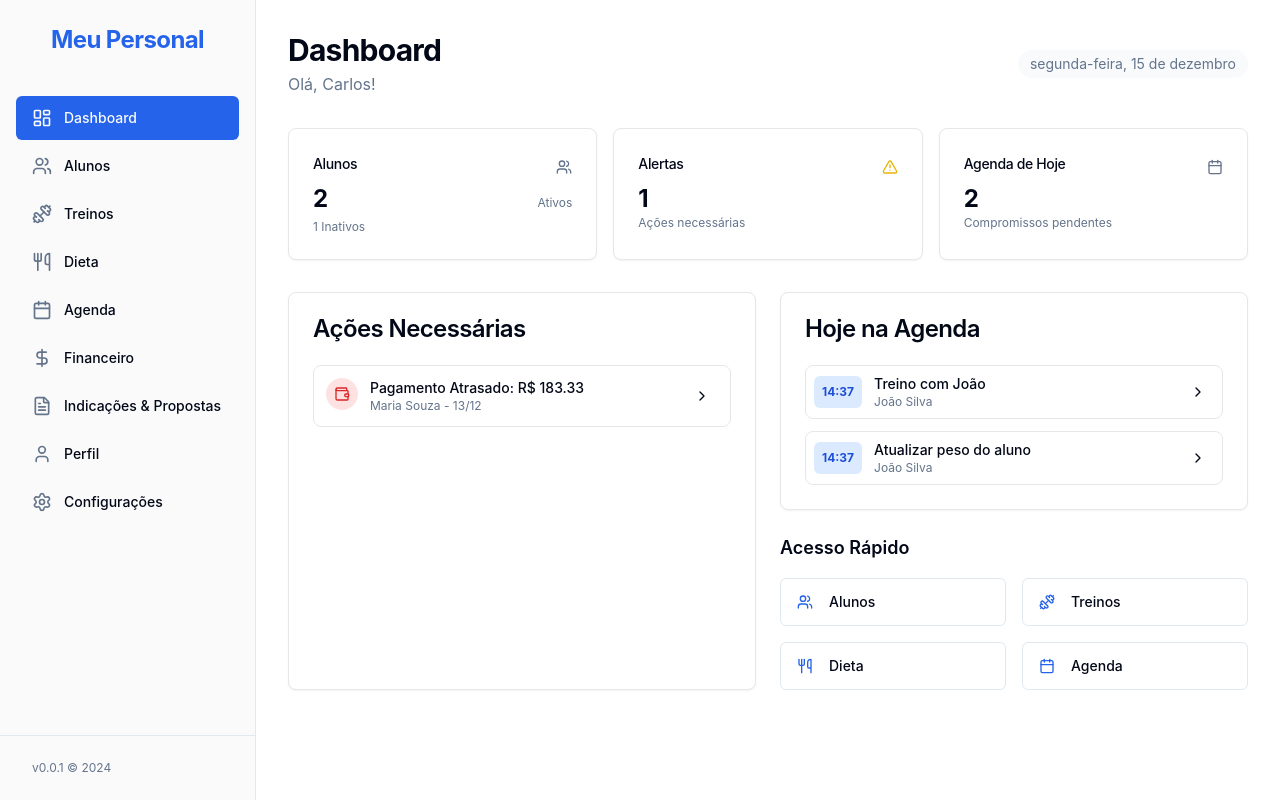
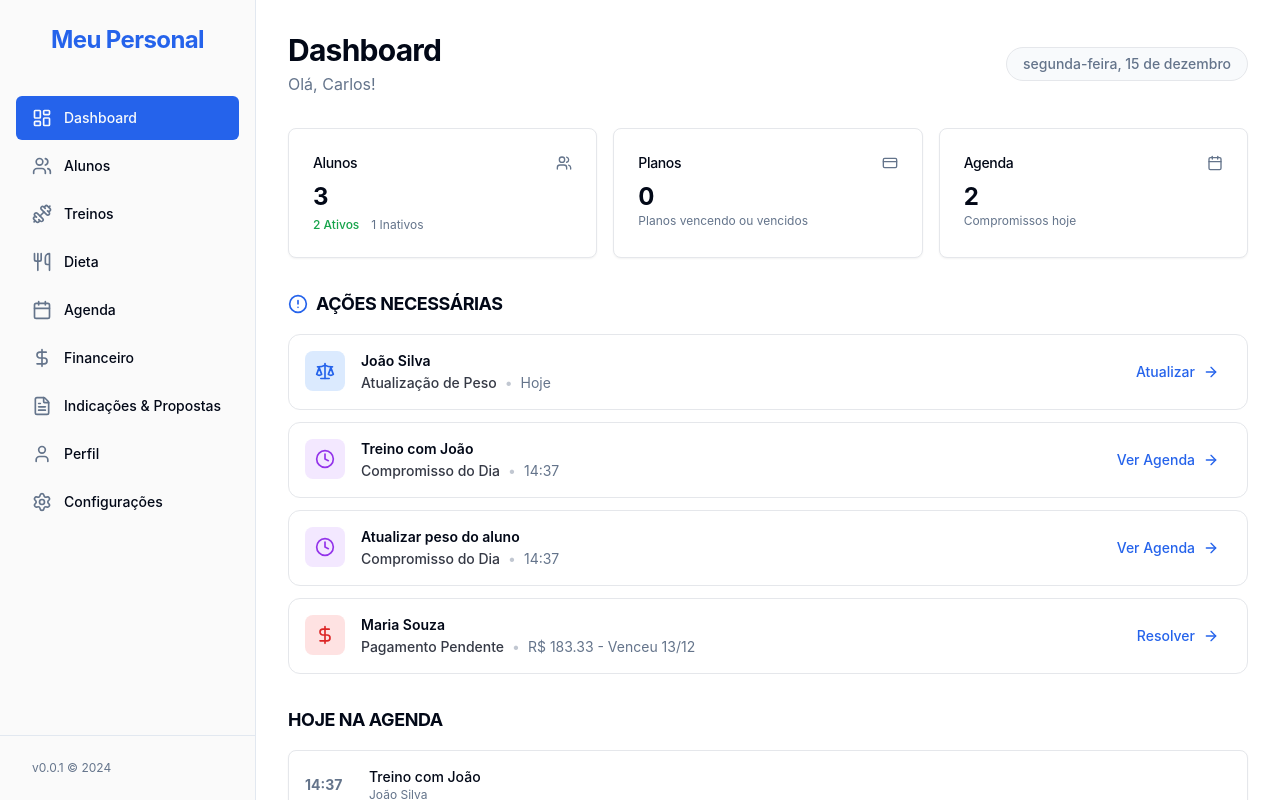
Before and after one commit to victorfelixds-art/123PERSONAL---1, a React (Vite) app: page / in a window 1280 px wide. Shown: the top 800 px of the page. Built offline with nearby package versions, Linux system fonts and the light colour scheme.

Commit message:
Refactor dashboard for actionable insights

```diff
--- a/src/pages/Index.tsx
+++ b/src/pages/Index.tsx
@@ -1,16 +1,25 @@
 import useAppStore from '@/stores/useAppStore'
-import { Card, CardContent, CardHeader, CardTitle } from '@/components/ui/card'
+import {
+  Card,
+  CardContent,
+  CardHeader,
+  CardTitle,
+  CardDescription,
+} from '@/components/ui/card'
 import { Button } from '@/components/ui/button'
 import {
   Users,
+  CreditCard,
+  Calendar,
+  ChevronRight,
   Dumbbell,
-  Calendar,
-  AlertTriangle,
-  ChevronRight,
   Utensils,
-  Wallet,
+  DollarSign,
   Clock,
-  CreditCard,
+  AlertCircle,
+  CheckCircle2,
+  Scale,
+  ArrowRight,
 } from 'lucide-react'
 import { Link } from 'react-router-dom'
 import {
@@ -20,335 +29,413 @@ import {
   isSameDay,
   parseISO,
   differenceInDays,
+  isAfter,
 } from 'date-fns'
 import { ptBR } from 'date-fns/locale'
 import { cn } from '@/lib/utils'
 
 const Index = () => {
-  const { clients, workouts, events, profile, transactions } = useAppStore()
+  const { clients, events, profile, transactions } = useAppStore()
+  const today = new Date()
 
+  // --- Metrics ---
+
+  // Students
+  const totalClients = clients.length
   const activeClients = clients.filter((c) => c.status === 'active').length
   const inactiveClients = clients.filter((c) => c.status === 'inactive').length
 
-  const expiringWorkouts = workouts.filter(
-    (w) =>
-      !w.isLifetime &&
-      w.expirationDate &&
-      isBefore(new Date(w.expirationDate), addDays(new Date(), 7)) &&
-      !isBefore(new Date(w.expirationDate), new Date()) &&
-      w.clientId,
-  )
+  // Plans Expiring (Active clients expiring in <= 5 days) or Expired (Active but past date)
+  // We also consider recently expired (inactive) if needed, but sticking to Active for "Vencendo" usually implies urgency to renew before they stop.
+  // AC says "Planos vencendo" (Expiring/Expired).
+  const plansAttention = clients.filter((c) => {
+    if (!c.planEndDate) return false
+    const endDate = parseISO(c.planEndDate)
+    // Active and expiring soon OR Active and already expired (but status not yet updated to inactive by system?)
+    // Or Inactive but expired recently (let's say last 7 days) to prompt renewal.
+    // For simplicity and focus: Active clients expiring in next 7 days or Overdue.
+    const isExpiringSoon =
+      c.status === 'active' &&
+      isBefore(endDate, addDays(today, 7)) &&
+      isAfter(endDate, addDays(today, -1))
+    const isOverdue = isBefore(endDate, today) && c.status === 'active' // Should be caught by store, but safety check
+    return isExpiringSoon || isOverdue
+  })
 
-  // Plan Expiry Logic - Only for clients with ACTIVE plans
-  const plansExpiring = clients
-    .filter((c) => c.status === 'active' && c.planEndDate && c.planName) // Ensure planName exists (not concluded/cancelled)
-    .map((c) => {
+  // Today's Schedule Count
+  const todayEvents = events
+    .filter((e) => isSameDay(new Date(e.date), today))
+    .sort((a, b) => new Date(a.date).getTime() - new Date(b.date).getTime())
+  const todayCommitmentsCount = todayEvents.length
+
+  // --- Required Actions Logic ---
+
+  // 1. Plans Actions
+  const planActions = plansAttention.map((c) => {
     const endDate = parseISO(c.planEndDate!)
-      const daysLeft = differenceInDays(endDate, new Date())
-      return { ...c, daysLeft, endDate }
+    const daysLeft = differenceInDays(endDate, today)
+    const isExpired = daysLeft < 0
+
+    return {
+      id: `plan-${c.id}`,
+      type: 'plan',
+      priority: 1,
+      title: isExpired ? 'Plano Vencido' : 'Plano Vencendo',
+      studentName: c.name,
+      detail: isExpired
+        ? `Venceu em ${format(endDate, 'dd/MM')}`
+        : `Vence em ${daysLeft === 0 ? 'hoje' : `${daysLeft} dias`}`,
+      link: `/alunos/${c.id}?tab=plano`,
+      actionLabel: 'Renovar',
+      icon: CreditCard,
+      colorClass: 'text-orange-600 bg-orange-100',
+    }
   })
-    .filter((item) => item.daysLeft <= 5 && item.daysLeft >= 0)
-    .sort((a, b) => a.daysLeft - b.daysLeft)
 
-  // Payment Alerts
-  const overduePayments = transactions.filter(
-    (t) =>
-      t.status === 'overdue' ||
-      (t.status === 'pending' && isBefore(new Date(t.dueDate), new Date())),
-  )
-
-  const overdueEvents = events
+  // 2. Weight Update Actions
+  // Assuming 'other' type events with specific title pattern or just recurring weight tasks
+  const weightActions = events
     .filter(
       (e) =>
         !e.completed &&
-        isBefore(new Date(e.date), new Date()) &&
-        !isSameDay(new Date(e.date), new Date()),
+        e.type === 'other' &&
+        e.title.toLowerCase().includes('peso') &&
+        (isSameDay(new Date(e.date), today) ||
+          isBefore(new Date(e.date), today)),
     )
-    .sort((a, b) => new Date(a.date).getTime() - new Date(b.date).getTime())
+    .map((e) => ({
+      id: `weight-${e.id}`,
+      type: 'weight',
+      priority: 2,
+      title: 'Atualização de Peso',
+      studentName:
+        clients.find((c) => c.id === e.studentId)?.name || 'Aluno não ident.',
+      detail: isSameDay(new Date(e.date), today)
+        ? 'Hoje'
+        : `Atrasado ${differenceInDays(today, new Date(e.date))} dias`,
+      link: e.studentId ? `/alunos/${e.studentId}` : '/alunos',
+      actionLabel: 'Atualizar',
+      icon: Scale,
+      colorClass: 'text-blue-600 bg-blue-100',
+    }))
 
-  const todayEvents = events
-    .filter((e) => !e.completed && isSameDay(new Date(e.date), new Date()))
-    .sort((a, b) => new Date(a.date).getTime() - new Date(b.date).getTime())
+  // 3. Today's Pending Commitments Actions
+  const scheduleActions = todayEvents
+    .filter((e) => !e.completed)
+    .map((e) => ({
+      id: `event-${e.id}`,
+      type: 'event',
+      priority: 3,
+      title: 'Compromisso do Dia',
+      studentName: e.title, // Using title as description often contains student name or context
+      detail: format(new Date(e.date), 'HH:mm'),
+      link: '/agenda',
+      actionLabel: 'Ver Agenda',
+      icon: Clock,
+      colorClass: 'text-purple-600 bg-purple-100',
+    }))
 
-  // Deduplicate alerts logic
+  // 4. Other Actions (Overdue Payments)
+  const paymentActions = transactions
+    .filter(
+      (t) =>
+        (t.status === 'overdue' ||
+          (t.status === 'pending' &&
+            isBefore(parseISO(t.dueDate), today) &&
+            !isSameDay(parseISO(t.dueDate), today))) &&
+        t.type === 'income',
+    )
+    .map((t) => ({
+      id: `payment-${t.id}`,
+      type: 'payment',
+      priority: 4,
+      title: 'Pagamento Pendente',
+      studentName: t.studentName || 'Aluno',
+      detail: `R$ ${t.amount.toFixed(2)} - Venceu ${format(parseISO(t.dueDate), 'dd/MM')}`,
+      link: '/financeiro',
+      actionLabel: 'Resolver',
+      icon: DollarSign,
+      colorClass: 'text-red-600 bg-red-100',
+    }))
+
+  // Consolidated Required Actions
   const requiredActions = [
-    ...plansExpiring.map((p) => ({
-      type: 'expiring_plan',
-      title: `Plano Vencendo (${p.daysLeft === 0 ? 'Hoje' : `${p.daysLeft} dias`})`,
-      client: p.name,
-      id: p.id,
-      link: `/alunos/${p.id}?tab=plano`,
-    })),
-    ...overduePayments.map((p) => ({
-      type: 'overdue_payment',
-      title: `Pagamento Atrasado: R$ ${p.amount.toFixed(2)}`,
-      client: p.studentName,
-      id: p.studentId,
-      date: p.dueDate,
-      link: '/financeiro',
-    })),
-    ...overdueEvents.map((e) => ({
-      type: 'overdue_event',
-      title: `Compromisso Atrasado: ${e.title}`,
-      client: clients.find((c) => c.id === e.studentId)?.name || 'Geral',
-      id: e.studentId || e.id,
-      date: e.date,
-      link: '/agenda',
-    })),
-  ].slice(0, 10)
-
-  const alertsCount = requiredActions.length
+    ...planActions,
+    ...weightActions,
+    ...scheduleActions,
+    ...paymentActions,
+  ].sort((a, b) => a.priority - b.priority)
 
   return (
-    <div className="container mx-auto p-4 md:p-8 space-y-8 animate-fade-in">
+    <div className="container mx-auto p-4 md:p-8 space-y-8 animate-fade-in pb-20">
+      {/* Header */}
       <div className="flex flex-col md:flex-row justify-between items-start md:items-center gap-4">
         <div>
-          <h1 className="text-3xl font-bold tracking-tight">Dashboard</h1>
+          <h1 className="text-3xl font-bold tracking-tight text-foreground">
+            Dashboard
+          </h1>
           <p className="text-muted-foreground mt-1">
             Olá, {profile.name.split(' ')[0]}!
           </p>
         </div>
-        <div className="text-sm text-muted-foreground bg-muted/50 px-3 py-1 rounded-full">
-          {format(new Date(), "EEEE, d 'de' MMMM", { locale: ptBR })}
+        <div className="text-sm font-medium text-muted-foreground bg-muted/50 px-4 py-1.5 rounded-full border">
+          {format(today, "EEEE, d 'de' MMMM", { locale: ptBR })}
         </div>
       </div>
 
-      <div className="grid gap-4 md:grid-cols-2 lg:grid-cols-3">
+      {/* Status Cards */}
+      <div className="grid gap-4 md:grid-cols-3">
+        {/* Students Card */}
         <Card>
-          <CardHeader className="flex flex-row items-center justify-between pb-2">
+          <CardHeader className="flex flex-row items-center justify-between pb-2 space-y-0">
             <CardTitle className="text-sm font-medium">Alunos</CardTitle>
             <Users className="h-4 w-4 text-muted-foreground" />
           </CardHeader>
           <CardContent>
-            <div className="flex justify-between items-baseline">
-              <div className="text-2xl font-bold">{activeClients}</div>
-              <span className="text-xs text-muted-foreground">Ativos</span>
-            </div>
-            <div className="mt-1 text-xs text-muted-foreground">
+            <div className="text-2xl font-bold">{totalClients}</div>
+            <div className="flex gap-3 mt-1 text-xs">
+              <span className="text-green-600 font-medium">
+                {activeClients} Ativos
+              </span>
+              <span className="text-muted-foreground">
                 {inactiveClients} Inativos
+              </span>
             </div>
           </CardContent>
         </Card>
 
-        <Card>
-          <CardHeader className="flex flex-row items-center justify-between pb-2">
-            <CardTitle className="text-sm font-medium">Alertas</CardTitle>
-            <AlertTriangle className="h-4 w-4 text-yellow-500" />
+        {/* Plans Card */}
+        <Card
+          className={cn(
+            plansAttention.length > 0
+              ? 'border-yellow-400 bg-yellow-50/30'
+              : '',
+          )}
+        >
+          <CardHeader className="flex flex-row items-center justify-between pb-2 space-y-0">
+            <CardTitle className="text-sm font-medium">Planos</CardTitle>
+            <CreditCard
+              className={cn(
+                'h-4 w-4',
+                plansAttention.length > 0
+                  ? 'text-yellow-600'
+                  : 'text-muted-foreground',
+              )}
+            />
           </CardHeader>
           <CardContent>
-            <div className="text-2xl font-bold">{alertsCount}</div>
-            <p className="text-xs text-muted-foreground">Ações necessárias</p>
+            <div
+              className={cn(
+                'text-2xl font-bold',
+                plansAttention.length > 0 ? 'text-yellow-700' : '',
+              )}
+            >
+              {plansAttention.length}
+            </div>
+            <p
+              className={cn(
+                'text-xs',
+                plansAttention.length > 0
+                  ? 'text-yellow-600 font-medium'
+                  : 'text-muted-foreground',
+              )}
+            >
+              Planos vencendo ou vencidos
+            </p>
           </CardContent>
         </Card>
 
+        {/* Schedule Card */}
         <Card>
-          <CardHeader className="flex flex-row items-center justify-between pb-2">
-            <CardTitle className="text-sm font-medium">
-              Agenda de Hoje
-            </CardTitle>
+          <CardHeader className="flex flex-row items-center justify-between pb-2 space-y-0">
+            <CardTitle className="text-sm font-medium">Agenda</CardTitle>
             <Calendar className="h-4 w-4 text-muted-foreground" />
           </CardHeader>
           <CardContent>
-            <div className="text-2xl font-bold">{todayEvents.length}</div>
-            <p className="text-xs text-muted-foreground">
-              Compromissos pendentes
-            </p>
+            <div className="text-2xl font-bold">{todayCommitmentsCount}</div>
+            <p className="text-xs text-muted-foreground">Compromissos hoje</p>
           </CardContent>
         </Card>
       </div>
 
-      {plansExpiring.length > 0 && (
-        <Card className="border-yellow-200 bg-yellow-50/50">
-          <CardHeader className="pb-3">
-            <CardTitle className="text-lg flex items-center gap-2 text-yellow-800">
-              <CreditCard className="h-5 w-5" /> Planos Vencendo
-            </CardTitle>
-          </CardHeader>
-          <CardContent>
-            <div className="grid gap-3 sm:grid-cols-2 lg:grid-cols-3">
-              {plansExpiring.map((client) => (
-                <div
-                  key={client.id}
-                  className="flex items-center justify-between p-3 bg-white rounded-lg border border-yellow-100 shadow-sm"
-                >
-                  <div>
-                    <p className="font-semibold text-sm">{client.name}</p>
-                    <p className="text-xs text-muted-foreground">
-                      Vence em {format(client.endDate, 'dd/MM')}
+      {/* Required Actions Block */}
+      <div className="space-y-4">
+        <h2 className="text-lg font-bold tracking-tight flex items-center gap-2">
+          <AlertCircle className="h-5 w-5 text-primary" />
+          AÇÕES NECESSÁRIAS
+        </h2>
+
+        {requiredActions.length === 0 ? (
+          <Card className="bg-muted/10 border-dashed">
+            <CardContent className="flex flex-col items-center justify-center py-10 text-center">
+              <CheckCircle2 className="h-12 w-12 text-green-500 mb-3 opacity-80" />
+              <p className="font-semibold text-foreground">Tudo em dia!</p>
+              <p className="text-sm text-muted-foreground">
+                Nenhuma ação pendente por enquanto.
               </p>
-                  </div>
-                  <Button
-                    size="sm"
-                    variant="outline"
-                    className="h-7 text-xs"
-                    asChild
-                  >
-                    <Link to={`/alunos/${client.id}?tab=plano`}>Ver</Link>
-                  </Button>
-                </div>
-              ))}
-            </div>
             </CardContent>
           </Card>
-      )}
-
-      <div className="grid gap-6 md:grid-cols-2">
-        <Card className="h-full">
-          <CardHeader>
-            <CardTitle>Ações Necessárias</CardTitle>
-          </CardHeader>
-          <CardContent>
-            {requiredActions.length === 0 ? (
-              <p className="text-sm text-muted-foreground">
-                Tudo em dia! Nenhuma ação pendente.
-              </p>
         ) : (
-              <div className="space-y-4">
-                {requiredActions.map((action, i) => (
+          <div className="grid gap-3">
+            {requiredActions.map((action) => (
               <div
-                    key={i}
-                    className="flex items-center justify-between p-3 border rounded-lg bg-card/50"
+                key={action.id}
+                className="group flex items-center justify-between p-4 rounded-xl border bg-card hover:shadow-sm transition-all hover:border-primary/20"
               >
-                    <div className="flex items-start gap-3">
+                <div className="flex items-start gap-4">
                   <div
                     className={cn(
-                          'p-2 rounded-full shrink-0',
-                          action.type.includes('expiring')
-                            ? 'bg-yellow-100 text-yellow-600'
-                            : action.type.includes('overdue')
-                              ? 'bg-red-100 text-red-600'
-                              : 'bg-orange-100 text-orange-600',
+                      'p-2.5 rounded-lg shrink-0',
+                      action.colorClass,
                     )}
                   >
-                        {action.type.includes('expiring') ? (
-                          <CreditCard className="h-4 w-4" />
-                        ) : action.type.includes('payment') ? (
-                          <Wallet className="h-4 w-4" />
-                        ) : (
-                          <Clock className="h-4 w-4" />
+                    <action.icon className="h-5 w-5" />
+                  </div>
+                  <div className="min-w-0">
+                    <div className="flex items-center gap-2 mb-0.5">
+                      <span className="font-semibold text-sm">
+                        {action.studentName}
+                      </span>
+                      {action.type === 'plan' && (
+                        <span className="text-[10px] bg-yellow-100 text-yellow-800 px-1.5 py-0.5 rounded font-medium uppercase">
+                          Atenção
+                        </span>
                       )}
                     </div>
-                      <div>
-                        <p className="text-sm font-medium">{action.title}</p>
-                        <p className="text-xs text-muted-foreground">
-                          {action.client}
-                          {'date' in action &&
-                            action.date &&
-                            ` - ${format(new Date(action.date as string | Date), 'dd/MM')}`}
-                        </p>
+                    <div className="text-sm text-muted-foreground flex flex-col sm:flex-row sm:items-center gap-1 sm:gap-2">
+                      <span className="font-medium text-foreground/80">
+                        {action.title}
+                      </span>
+                      <span className="hidden sm:inline text-muted-foreground/40">
+                        •
+                      </span>
+                      <span>{action.detail}</span>
                     </div>
                   </div>
-                    {action.link && (
-                      <Button
-                        variant="ghost"
-                        size="icon"
-                        asChild
-                        className="h-8 w-8"
+                </div>
+                <Button variant="ghost" size="sm" asChild className="shrink-0">
+                  <Link
+                    to={action.link}
+                    className="flex items-center gap-1 text-primary hover:text-primary/80"
                   >
-                        <Link to={action.link}>
-                          <ChevronRight className="h-4 w-4" />
-                        </Link>
-                      </Button>
-                    )}
-                  </div>
-                ))}
-              </div>
-            )}
-          </CardContent>
-        </Card>
-
-        <div className="space-y-6">
-          <Card>
-            <CardHeader>
-              <CardTitle>Hoje na Agenda</CardTitle>
-            </CardHeader>
-            <CardContent>
-              {todayEvents.length === 0 ? (
-                <p className="text-sm text-muted-foreground">
-                  Agenda livre por hoje.
-                </p>
-              ) : (
-                <div className="space-y-3">
-                  {todayEvents.slice(0, 5).map((e) => (
-                    <div
-                      key={e.id}
-                      className="flex items-center gap-3 p-2 rounded-lg border bg-card/50"
-                    >
-                      <div className="bg-blue-100 text-blue-700 p-2 rounded-md font-bold text-xs">
-                        {format(new Date(e.date), 'HH:mm')}
-                      </div>
-                      <div className="flex-1 min-w-0">
-                        <p className="text-sm font-medium truncate">
-                          {e.title}
-                        </p>
-                        <p className="text-xs text-muted-foreground truncate">
-                          {e.studentId
-                            ? clients.find((c) => c.id === e.studentId)?.name
-                            : 'Geral'}
-                        </p>
-                      </div>
-                      <Button
-                        variant="ghost"
-                        size="icon"
-                        asChild
-                        className="h-8 w-8"
-                      >
-                        <Link to="/agenda">
-                          <ChevronRight className="h-4 w-4" />
+                    <span className="hidden sm:inline">
+                      {action.actionLabel}
+                    </span>
+                    <ArrowRight className="h-4 w-4" />
                   </Link>
                 </Button>
               </div>
             ))}
           </div>
         )}
+      </div>
+
+      {/* Today's Schedule Block */}
+      <div className="space-y-4">
+        <h2 className="text-lg font-bold tracking-tight">HOJE NA AGENDA</h2>
+
+        <Card>
+          <CardContent className="p-0">
+            {todayEvents.length === 0 ? (
+              <div className="p-8 text-center text-muted-foreground">
+                <p>Agenda livre hoje.</p>
+              </div>
+            ) : (
+              <div className="divide-y">
+                {todayEvents.map((event) => (
+                  <div
+                    key={event.id}
+                    className="flex items-center p-4 hover:bg-muted/50 transition-colors"
+                  >
+                    <div className="w-16 shrink-0 text-sm font-bold text-muted-foreground">
+                      {format(new Date(event.date), 'HH:mm')}
+                    </div>
+                    <div className="flex-1 min-w-0">
+                      <p className="font-medium text-sm truncate">
+                        {event.title}
+                      </p>
+                      {event.studentId && (
+                        <p className="text-xs text-muted-foreground truncate">
+                          {clients.find((c) => c.id === event.studentId)?.name}
+                        </p>
+                      )}
+                    </div>
+                    {event.completed && (
+                      <span className="text-xs font-medium text-green-600 bg-green-50 px-2 py-1 rounded-full mr-2">
+                        Concluído
+                      </span>
+                    )}
+                  </div>
+                ))}
+              </div>
+            )}
+            <div className="p-2 border-t bg-muted/20">
+              <Button
+                variant="ghost"
+                className="w-full text-xs text-muted-foreground hover:text-foreground h-8"
+                asChild
+              >
+                <Link to="/agenda">Ver agenda completa</Link>
+              </Button>
+            </div>
           </CardContent>
         </Card>
+      </div>
 
+      {/* Quick Access Section */}
       <div className="space-y-4">
-            <h2 className="text-lg font-semibold">Acesso Rápido</h2>
-            <div className="grid grid-cols-2 gap-4">
+        <h2 className="text-lg font-bold tracking-tight">Acesso Rápido</h2>
+        <div className="grid grid-cols-2 md:grid-cols-5 gap-3">
           <Button
             asChild
-                className="w-full justify-start h-12"
             variant="outline"
+            className="h-24 flex flex-col gap-2 hover:border-primary/50 hover:bg-primary/5"
           >
             <Link to="/alunos">
-                  <Users className="mr-2 h-5 w-5 text-primary" />
-                  Alunos
+              <Users className="h-6 w-6 text-primary" />
+              <span>Alunos</span>
             </Link>
           </Button>
           <Button
             asChild
-                className="w-full justify-start h-12"
             variant="outline"
+            className="h-24 flex flex-col gap-2 hover:border-primary/50 hover:bg-primary/5"
           >
             <Link to="/treinos">
-                  <Dumbbell className="mr-2 h-5 w-5 text-primary" />
-                  Treinos
+              <Dumbbell className="h-6 w-6 text-primary" />
+              <span>Treinos</span>
             </Link>
           </Button>
           <Button
             asChild
-                className="w-full justify-start h-12"
             variant="outline"
+            className="h-24 flex flex-col gap-2 hover:border-primary/50 hover:bg-primary/5"
           >
             <Link to="/dieta">
-                  <Utensils className="mr-2 h-5 w-5 text-primary" />
-                  Dieta
+              <Utensils className="h-6 w-6 text-primary" />
+              <span>Dieta</span>
             </Link>
           </Button>
           <Button
             asChild
-                className="w-full justify-start h-12"
             variant="outline"
+            className="h-24 flex flex-col gap-2 hover:border-primary/50 hover:bg-primary/5"
           >
             <Link to="/agenda">
-                  <Calendar className="mr-2 h-5 w-5 text-primary" />
-                  Agenda
+              <Calendar className="h-6 w-6 text-primary" />
+              <span>Agenda</span>
             </Link>
           </Button>
-            </div>
-          </div>
+          <Button
+            asChild
+            variant="outline"
+            className="h-24 flex flex-col gap-2 hover:border-primary/50 hover:bg-primary/5"
+          >
+            <Link to="/financeiro">
+              <DollarSign className="h-6 w-6 text-primary" />
+              <span>Financeiro</span>
+            </Link>
+          </Button>
         </div>
       </div>
     </div>
```
Lines whose indentation alone changed are shown as unchanged.
